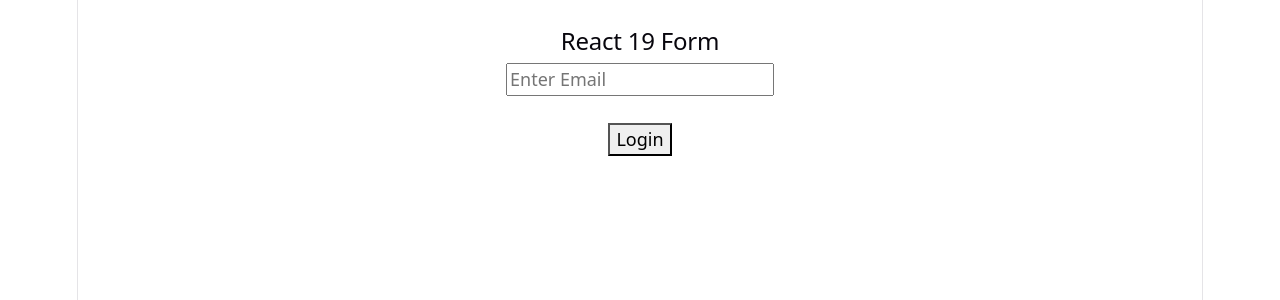
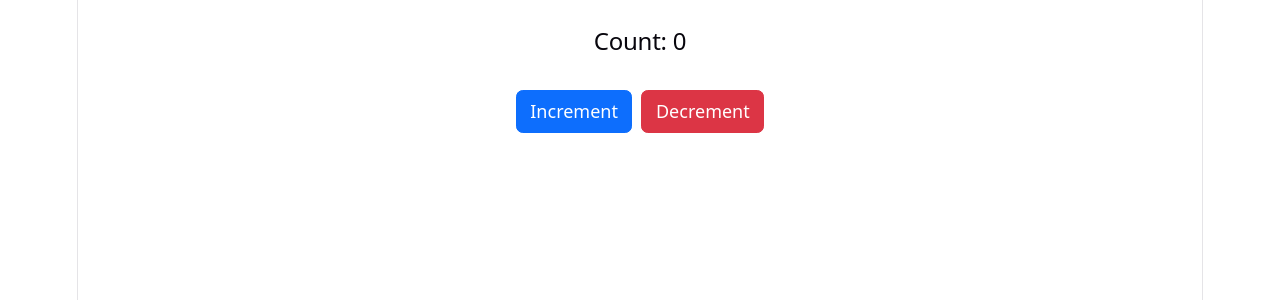
Before and after one commit to BadakalaYashwanth/React19, a React (Vite) app in the folder my-react-app/: page / in a window 1280 px wide. Shown: the top 300 px of the page. Built offline with nearby package versions, Linux system fonts and the light colour scheme.

Commit message:
CustomHook

```diff
--- a/my-react-app/src/App.jsx
+++ b/my-react-app/src/App.jsx
@@ -1,11 +1,20 @@
-import Modern from "./components/ModernReactForm/app";
+import useCounter from "./components/type/CustomHook/useCounter";
 
 function App() {
+    const { count, increment, decrement } = useCounter(0);
 
     return (
-        <div className="d-flex flex-column gap-4 p-4">
-            <Modern />
+        <div className="d-flex flex-column gap-4 p-4 align-items-center">
+            <h2>Count: {count}</h2>
+            <div className="d-flex gap-2">
+                <button className="btn btn-primary" onClick={increment}>
+                    Increment
+                </button>
+                <button className="btn btn-danger" onClick={decrement}>
+                    Decrement
+                </button>
+            </div>
         </div>
-    )
+    );
 }
 export default App;
--- /dev/null
+++ b/my-react-app/src/components/type/CustomHook/useCounter.tsx
@@ -0,0 +1,127 @@
+// Import useState from React.
+//
+// Purpose:
+//
+// useState allows this Custom Hook
+// to store and update state.
+//
+// Whenever the state changes,
+// React automatically re-renders
+// the component using this Hook.
+import { useState } from "react";
+
+
+
+// Create a Custom Hook.
+//
+// Purpose:
+//
+// A Custom Hook is used to
+// reuse stateful logic.
+//
+// Any component can import
+// this Hook instead of writing
+// the same counter logic again.
+//
+// initialValue: number
+//
+// Purpose:
+//
+// The initial counter value.
+//
+// TypeScript ensures only
+// a number can be passed.
+function useCounter(initialValue: number) {
+
+    // Create a state variable.
+    //
+    // count
+    //
+    // Stores the current counter value.
+    //
+    // setCount
+    //
+    // Updates the counter value.
+    //
+    // Initial value comes from
+    // the parameter passed
+    // to the Custom Hook.
+    const [count, setCount] = useState(initialValue);
+
+
+
+    // Create the increment function.
+    //
+    // Purpose:
+    //
+    // Increase the counter by 1.
+    //
+    // previous
+    //
+    // React provides the latest
+    // state value.
+    //
+    // Using previous avoids
+    // stale state problems.
+    function increment() {
+
+        setCount(previous => previous + 1);
+
+    }
+
+
+
+    // Create the decrement function.
+    //
+    // Purpose:
+    //
+    // Decrease the counter by 1.
+    //
+    // Again,
+    // React provides the latest
+    // value through previous.
+    function decrement() {
+
+        setCount(previous => previous - 1);
+
+    }
+
+
+
+    // Return an object.
+    //
+    // Purpose:
+    //
+    // Make the counter value
+    // and both functions
+    // available to any component
+    // using this Custom Hook.
+    //
+    // Example:
+    //
+    // const {
+    //     count,
+    //     increment,
+    //     decrement
+    // } = useCounter(0);
+    return {
+
+        count,
+
+        increment,
+
+        decrement
+
+    };
+
+}
+
+
+
+// Export the Custom Hook.
+//
+// Purpose:
+//
+// Allows other components
+// to import and reuse it.
+export default useCounter;
--- /dev/null
+++ b/my-react-app/src/components/type/hooks/useCounter.tsx
@@ -0,0 +1,40 @@
+// Import useState.
+//
+// Purpose:
+// Store the counter value.
+import { useState } from "react";
+// Create a Custom Hook.
+//
+// initialValue: number
+//
+// Purpose:
+//
+// The hook accepts only numbers.
+//
+// TypeScript will show an error
+// if a string or boolean is passed.
+function useCounter(initialValue: number) {
+    // Store the counter.
+    //
+    // TypeScript automatically
+    // infers count is a number.
+    const [count, setCount] = useState(initialValue);
+    // Increase the counter.
+    function increment() {
+        setCount(previous => previous + 1);
+    }
+    // Decrease the counter.
+    function decrement() {
+        setCount(previous => previous - 1);
+    }
+    // Return everything.
+    //
+    // TypeScript automatically
+    // infers the return type.
+    return {
+        count,
+        increment,
+        decrement
+    };
+}
+export default useCounter;
```
Also changed, not shown: my-react-app/src/components/type/CustomHook/Counter.tsx (added, +164 -0 lines), my-react-app/src/components/type/app.tsx (added, +18 -0 lines), my-react-app/src/components/type/components/Counter.tsx (added, +43 -0 lines), my-react-app/src/components/type/useCard.tsx (added, +26 -0 lines).
